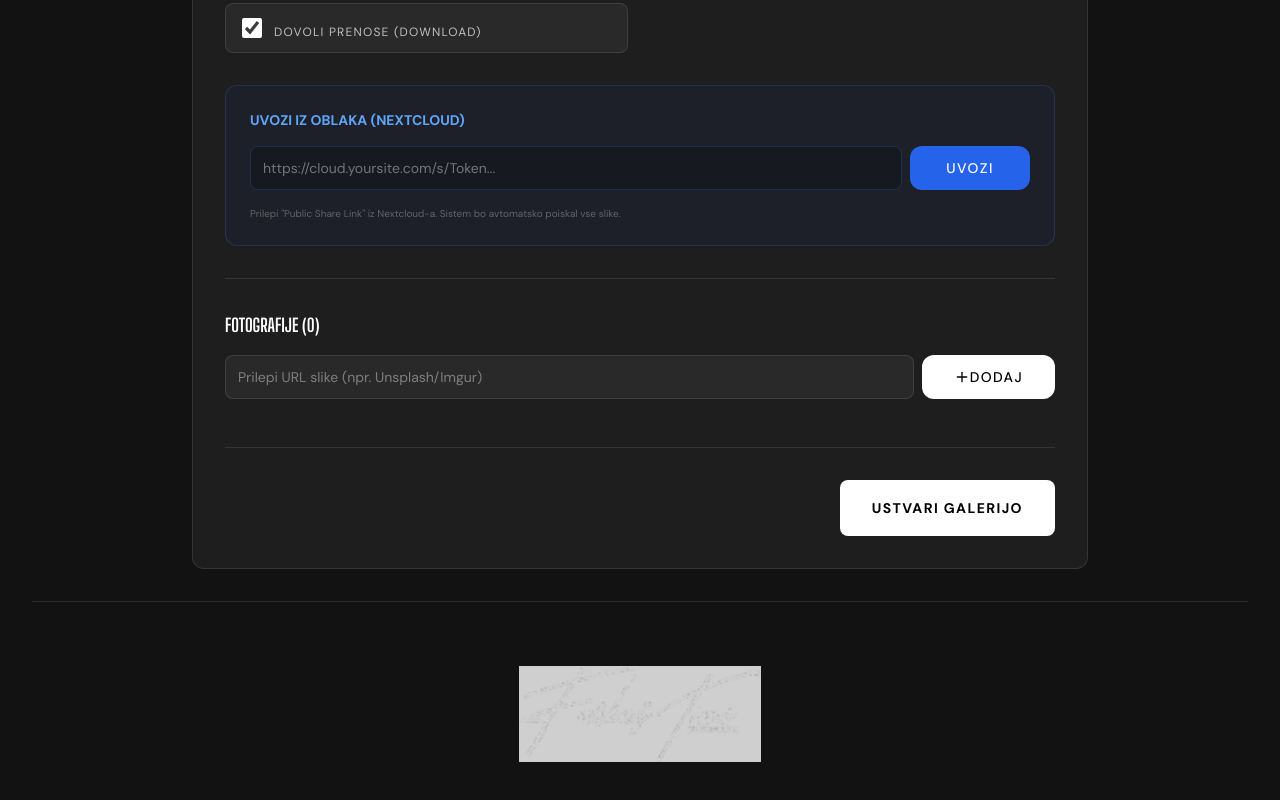
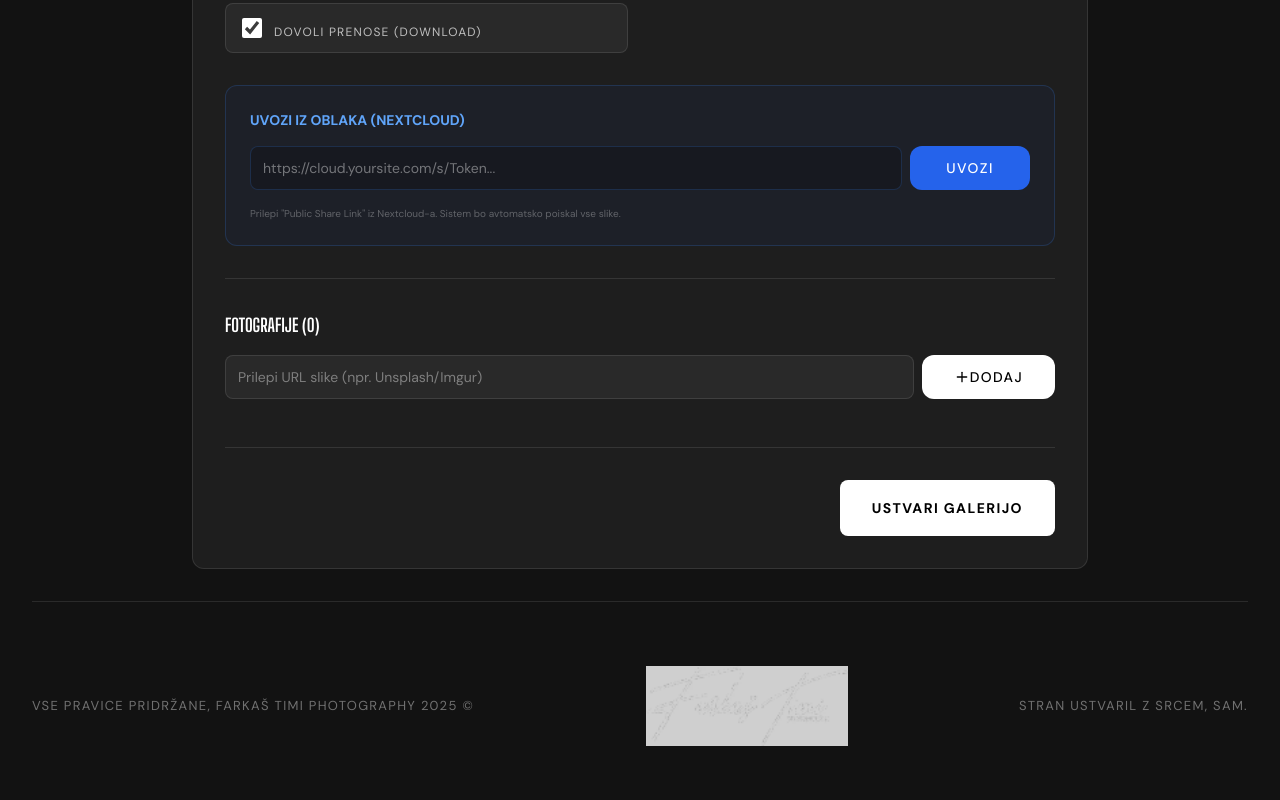
Before and after one commit to wolfyek/client-gallery, a Next.js app: page /admin/ustvari in a window 1280 px wide. Shown: the part 502-1302 px from the top of the page. Built offline with nearby package versions, Linux system fonts and the light colour scheme.

Commit message:
style: revert footer text but keep signature image

```diff
--- a/app/layout.tsx
+++ b/app/layout.tsx
@@ -35,12 +35,16 @@ export default function RootLayout({
                     <div className="w-full h-[1px] bg-white/10" />
                 </div>
 
-                <footer className="w-full max-w-[1400px] mx-auto px-4 md:px-8 py-16 flex justify-center items-center">
+                <footer className="w-full max-w-[1400px] mx-auto px-4 md:px-8 py-16 flex flex-col md:flex-row justify-between items-center gap-8 text-[13px] text-white/40 font-dm font-normal uppercase tracking-widest">
+                    <p>Vse pravice pridržane, Farkaš Timi Photography 2025 ©</p>
+
                     <img
                         src="/signature.png"
                         alt="Farkaš Timi Photography"
-                        className="h-20 md:h-24 w-auto opacity-80 hover:opacity-100 transition-opacity"
+                        className="h-20 w-auto opacity-80 hover:opacity-100 transition-opacity"
                     />
+
+                    <p>Stran ustvaril z srcem, sam.</p>
                 </footer>
             </body>
         </html>
```
